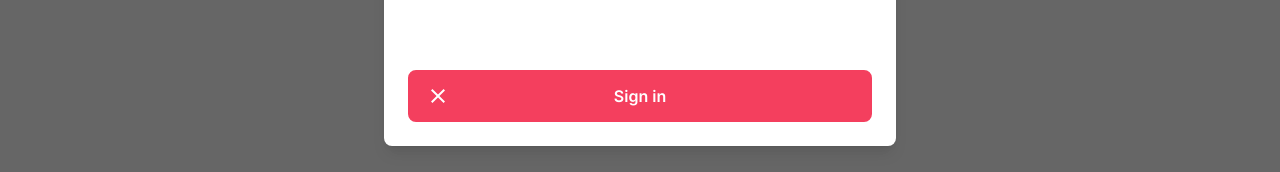
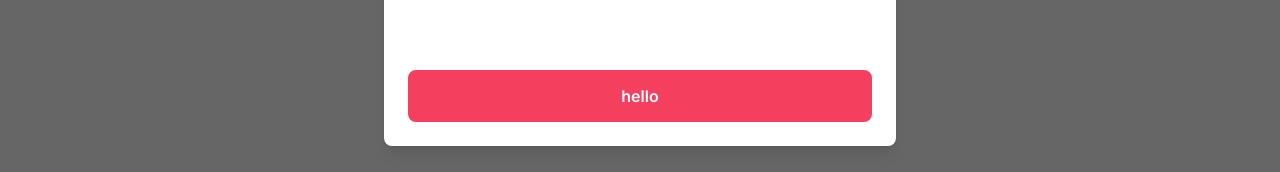
Before and after one commit to Md-Asikuzzaman/airbnb-clone, a Next.js app: page / in a window 1280 px wide. Shown: the part 367-539 px from the top of the page. Built offline with nearby package versions, Linux system fonts and the light colour scheme.

Commit message:
feat: added register modal

```diff
--- a/package.json
+++ b/package.json
@@ -15,7 +15,8 @@
     "next-auth": "^4.24.7",
     "react": "^18",
     "react-dom": "^18",
-    "react-icons": "^5.2.1"
+    "react-icons": "^5.2.1",
+    "zustand": "^4.5.4"
   },
   "devDependencies": {
     "@types/node": "^20",
--- a/src/app/components/modals/Modal.tsx
+++ b/src/app/components/modals/Modal.tsx
@@ -16,7 +16,7 @@ interface Props {
   actionLabel: string;
   disabled?: boolean;
   secondaryAction?: () => void;
-  secondaryLabel?: string;
+  secondaryActionLabel?: string;
 }
 
 const Modal: NextPage<Props> = ({
@@ -29,7 +29,7 @@ const Modal: NextPage<Props> = ({
   actionLabel,
   disabled,
   secondaryAction,
-  secondaryLabel,
+  secondaryActionLabel,
 }) => {
   const [showModal, setShowModal] = useState<boolean | undefined>(isOpen);
 
@@ -104,7 +104,19 @@ const Modal: NextPage<Props> = ({
             {/* MODAL FOOTER */}
             <div className="flex flex-col gap-2 p-6">
               <div className="flex flex-row items-center gap-4 w-full">
-                <Button icon={IoMdClose} label="Sign in" />
+                {secondaryAction && secondaryActionLabel && (
+                  <Button
+                    outline
+                    disabled={disabled}
+                    label={secondaryActionLabel}
+                    onClick={handleSunmit}
+                  />
+                )}
+                <Button
+                  disabled={disabled}
+                  label={actionLabel}
+                  onClick={handleSunmit}
+                />
               </div>
             </div>
           </div>
--- a/src/app/layout.tsx
+++ b/src/app/layout.tsx
@@ -20,7 +20,12 @@ export default function RootLayout({
     <html lang="en">
       <body className={inter.className}>
         <Navbar />
-        <Modal title="Hello there!" isOpen />
+        <Modal
+          actionLabel="hello"
+          secondaryActionLabel="ok"
+          title="Hello there!"
+          isOpen
+        />
         {children}
       </body>
     </html>
```
Also changed, not shown: src/app/hooks/useRegisterModal.ts (added), 1 other file (tests, documents, lock files or other folders).
